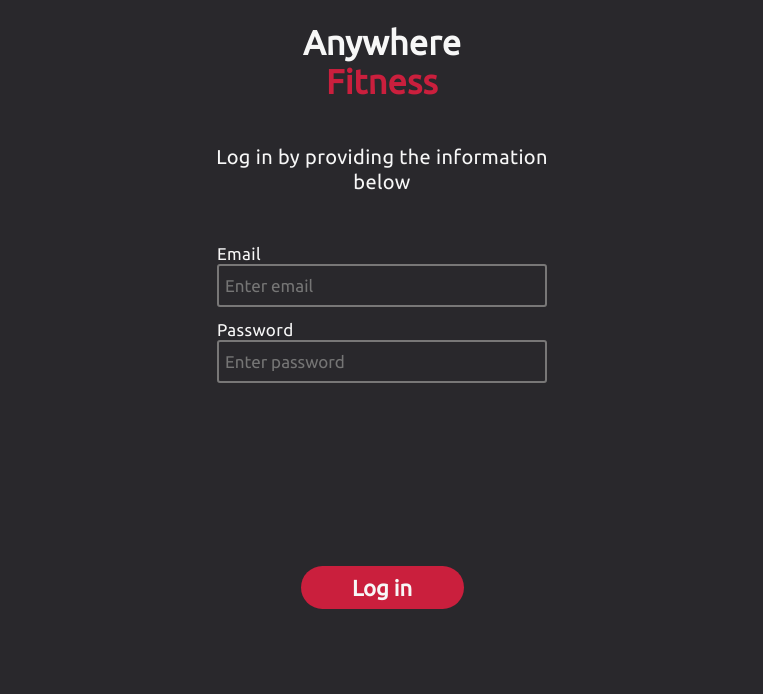
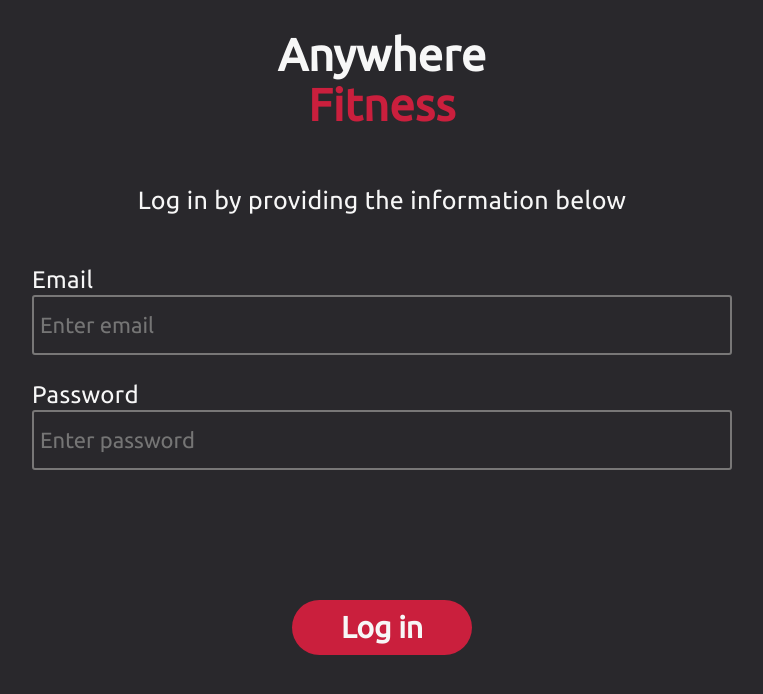
Before and after one commit to rbabaci1/Anywhere-Fitness, a React (Create React App) app in the folder anywhere-fitness/: page /login in a window 1280 px wide. Shown: the top 694 px of the page, without its empty margins (258-1021 px from the left). Built offline with nearby package versions, Linux system fonts and the light colour scheme.

Commit message:
add media queries on login page

```diff
--- a/anywhere-fitness/src/Pages/LandingPage/LandingPage.js
+++ b/anywhere-fitness/src/Pages/LandingPage/LandingPage.js
@@ -41,6 +41,8 @@ const LandingPageContainer = styled.div`
     margin-top: 100px;
     text-align: center;
   }
+
+  /********** Media queries ************/
 
   @media only screen and (min-width: 700px) {
     .landing-image {
@@ -189,7 +191,7 @@ export default function LandingPage() {
       </div>
 
       <p className='mobile-login'>
-        Already have an account? <Link to='/login'>Log In</Link>
+        Already have an account ? <Link to='/login'>Log In</Link>
       </p>
     </LandingPageContainer>
   );
--- a/anywhere-fitness/src/Pages/LoginPage/LoginPage.js
+++ b/anywhere-fitness/src/Pages/LoginPage/LoginPage.js
@@ -6,6 +6,7 @@ import Button from '../../ReusableComponents/Button';
 
 import { FormDefaultStyle } from '../ReusableStyling/FormDefaultStyle';
 import { formIsValid, showPassword } from '../../functionsLibrary/library';
+import '../SignUpPage/checkbox.css';
 
 const LoginFormContainer = styled(FormDefaultStyle)`
   p {
@@ -15,10 +16,59 @@ const LoginFormContainer = styled(FormDefaultStyle)`
     margin: 10px 0 0 0;
     font-size: 11px;
     flex-direction: row;
+    width: fit-content;
   }
   .button {
     margin-top: 170px;
     text-align: center;
+  }
+
+  /*********** Media queries ************/
+  @media only screen and (min-width: 500px) {
+    h1 {
+      font-size: 45px;
+      line-height: 50px;
+    }
+    p {
+      font-size: 25px;
+      width: 90%;
+      line-height: 30px;
+    }
+    form {
+      width: 90%;
+      max-width: 700px;
+
+      label {
+        font-size: 24px;
+        margin-bottom: 30px;
+
+        input {
+          margin-top: 5px;
+          height: 60px;
+          font-size: 22px;
+        }
+      }
+    }
+    .button {
+      margin-top: 100px;
+
+      button {
+        font-size: 30px;
+        padding: 15px 0;
+        width: 180px;
+      }
+      button:hover {
+        background: #820e22;
+      }
+    }
+    .show-password {
+      font-size: 20px;
+      margin-top: 12px;
+
+      #text {
+        margin: 5px 0 0 5px;
+      }
+    }
   }
 `;
 
@@ -123,7 +173,8 @@ export default function LoginPage() {
           {passwordIsShown ? (
             <label className='show-password'>
               <input type='checkbox' onClick={showPassword} />
-              Show Password
+              <span class='checkmark'></span>
+              <span id='text'>Show Password</span>
             </label>
           ) : null}
         </label>
--- a/anywhere-fitness/src/Pages/SignUpPage/checkbox.css
+++ b/anywhere-fitness/src/Pages/SignUpPage/checkbox.css
@@ -68,3 +68,16 @@
   -ms-transform: rotate(45deg);
   transform: rotate(45deg);
 }
+
+@media(min-width: 500px) {
+  .checkmark {
+    height: 30px;
+    width: 29px;
+  }
+  .show-password .checkmark:after {
+    width: 9px;
+    height: 16px;
+    left: 8px;
+    top: 2px;
+  }
+}
```
